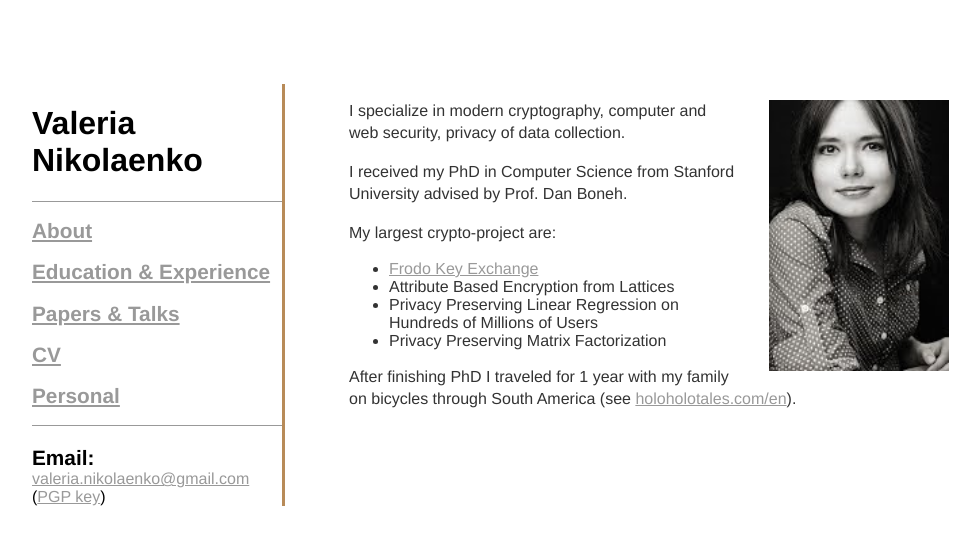
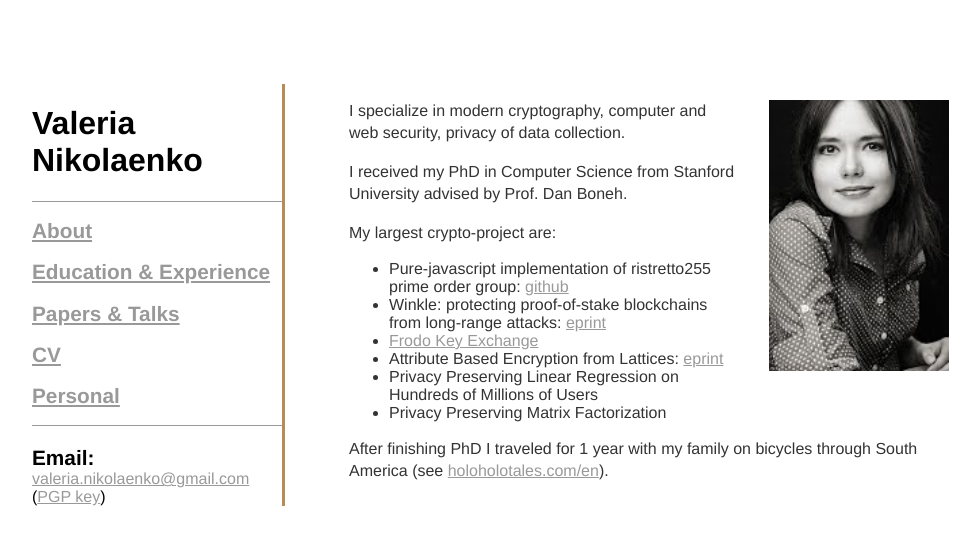
Before and after one commit to valerini/valerini.github.io, a Jekyll site: the page built from index.html, in a window 1280 px wide. Shown: the top 545 px of the page, without its empty margins (57-1037 px from the left). Built offline with Jekyll 4.4.1, drawn with Linux system fonts in a browser that asks for light colours.

Commit message:
Add recent works

```diff
--- a/index.html
+++ b/index.html
@@ -11,8 +11,10 @@ title: Valeria Nikolaenko
   <p>I received my PhD in Computer Science from Stanford University advised by Prof. Dan Boneh.</p>
   <p>My largest crypto-project are:
     <ul>
+      <li>Pure-javascript implementation of ristretto255 prime order group: <a href="https://github.com/calibra/ristretto255-js">github</a></li>
+      <li>Winkle: protecting proof-of-stake blockchains from long-range attacks: <a href="https://eprint.iacr.org/2019/1440.pdf">eprint</a></li>
       <li><a href="https://frodokem.org/">Frodo Key Exchange</a></li>
-      <li>Attribute Based Encryption from Lattices</li>
+      <li>Attribute Based Encryption from Lattices: <a href="https://eprint.iacr.org/2014/356.pdf">eprint</a></li>
       <li>Privacy Preserving Linear Regression on Hundreds of Millions of Users</li>
       <li>Privacy Preserving Matrix Factorization</li>
     </ul>
```
